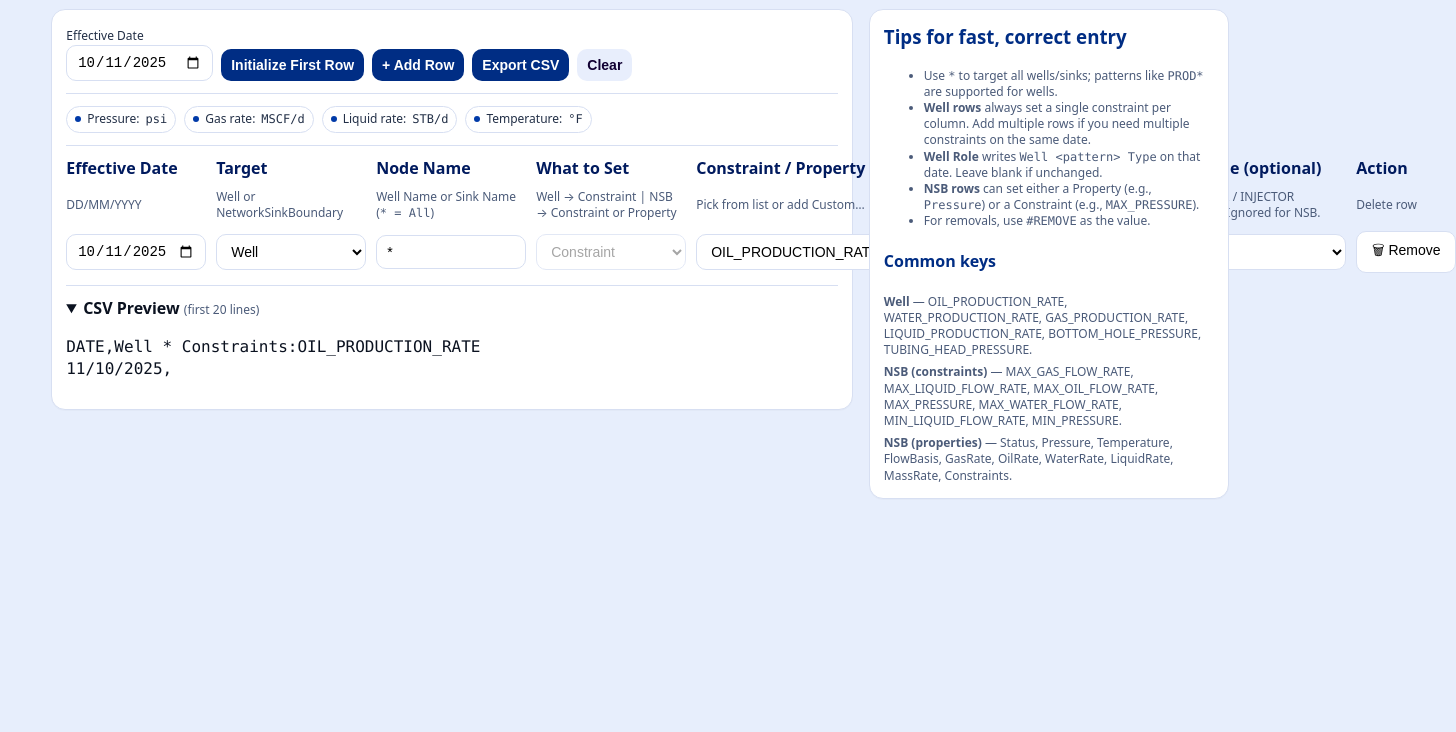
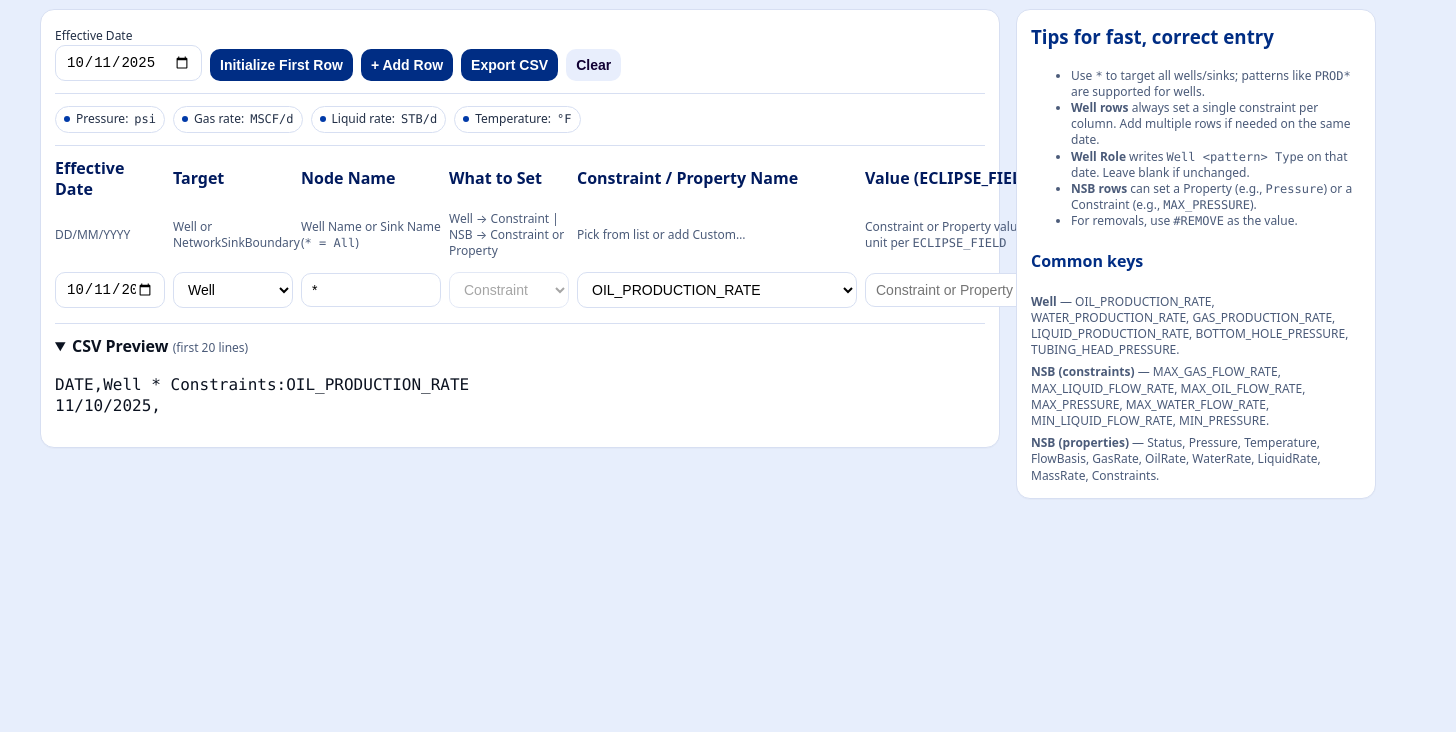
Before and after one commit to pmachado333/Simulation_Logic, a plain HTML site: page index.html in a window 1280 px wide. Shown: the part 92-824 px from the top of the page, 1456 px wide, since content can reach past the window. Drawn offline with Linux system fonts and the light colour scheme.

Commit message:
ok but needs improvement

```diff
--- a/index.html
+++ b/index.html
@@ -5,77 +5,50 @@
   <title>Simulation Logic input generator - FDPlan</title>
   <meta name="viewport" content="width=device-width, initial-scale=1" />
   <style>
-    /* ===== SLB-inspired palette (stable build) ===== */
-    :root {
-      --slb-900:#001a5e; /* deep navy */
-      --slb-800:#002d84; /* primary */
-      --slb-700:#003aa8;
-      --slb-600:#175cd3;
-      --slb-100:#e7eefc; /* light tint */
-      --ink-900:#0b1220;
-      --ink-700:#233047;
-      --ink-500:#4b5b79;
-      --line:#d7dff2;
-      --white:#fff;
+    :root{--slb-900:#001a5e;--slb-800:#002d84;--slb-700:#003aa8;--slb-600:#175cd3;--slb-100:#e7eefc;--ink-900:#0b1220;--ink-700:#233047;--ink-500:#4b5b79;--line:#d7dff2;--white:#fff}
+    *{box-sizing:border-box}
+    html,body{height:100%}
+    body{margin:24px;line-height:1.35;font-family:system-ui,-apple-system,Segoe UI,Roboto,Ubuntu,Cantarell,"Helvetica Neue",Arial,"Noto Sans";background:var(--slb-100);color:var(--ink-900)}
+    h1{margin:0 0 4px;color:var(--slb-800);font-weight:800;letter-spacing:.2px}
+    .subtitle{color:var(--ink-500);font-size:13px;margin-bottom:12px}
+
+    /* Full-width page */
+    .page{width:100%;margin:0;padding:0 16px}
+
+    /* Two columns on wide screens; stack on smaller */
+    .grid{display:grid;gap:16px;grid-template-columns:minmax(960px,1fr) 360px;align-items:start}
+    @media (max-width:1200px){.grid{grid-template-columns:1fr}}
+
+    .card{border:1px solid var(--line);border-radius:14px;padding:14px;background:var(--white);box-shadow:0 1px 0 rgba(0,0,0,.02)}
+
+    input,select,button{padding:8px 10px;border:1px solid var(--line);border-radius:10px;font-size:14px;background:#fff}
+    input:focus,select:focus,button:focus{outline:2px solid var(--slb-600);outline-offset:2px}
+    label{font-size:12px;color:var(--ink-700)}
+    .toolbar{display:flex;gap:8px;flex-wrap:wrap;align-items:end}
+    .toolbar .btn{background:var(--slb-800);color:#fff;border:none;font-weight:600}
+    .toolbar .btn:hover{background:var(--slb-700);cursor:pointer}
+    .sep{height:1px;background:var(--line);margin:12px 0}
+
+    /* Columns: Date | Target | Name | What | Key | Value | WellType | Action */
+    .row{
+      display:grid;
+      grid-template-columns: 110px 120px 140px 120px minmax(280px,1fr) minmax(180px,1fr) 160px 96px;
+      gap:8px;margin-bottom:8px;align-items:center
     }
+    .row > *{min-width:0} /* critical to stop overflow */
+    .row-head{font-weight:700;color:var(--slb-900)}
+    .row-help{font-size:12px;color:var(--ink-500)}
+    .row-help>div{padding:2px 0}
+    .row input,.row select{width:100%}
 
-    *{box-sizing:border-box}
-    html, body { height: 100%; }
-    body {
-      margin: 24px;
-      line-height: 1.35;
-      font-family: system-ui,-apple-system,Segoe UI,Roboto,Ubuntu,Cantarell,"Helvetica Neue",Arial,"Noto Sans";
-      background: var(--slb-100);
-      color: var(--ink-900);
-    }
-    h1 { margin: 0 0 4px; color: var(--slb-800); font-weight: 800; letter-spacing: .2px; }
-    .subtitle { color: var(--ink-500); font-size: 13px; margin-bottom: 12px; }
+    .mono{font-family:ui-monospace,SFMono-Regular,Menlo,Consolas,"Liberation Mono",monospace}
+    pre{white-space:pre-wrap}
+    .hide{display:none!important}
 
-    /* ===== Centered container for header + grid ===== */
-    .page { max-width: 1260px; width: clamp(1020px, 92vw, 1260px); margin: 0 auto; }
-
-    /* Layout: roomy left panel, fixed help card */
-    .grid {
-      display: grid;
-      gap: 16px;
-      grid-template-columns: minmax(740px, 1fr) 360px;
-      align-items: start;
-    }
-    .card { border: 1px solid var(--line); border-radius: 14px; padding: 14px; background: var(--white); box-shadow: 0 1px 0 rgba(0,0,0,.02); }
-
-    /* Controls */
-    input, select, button { padding: 8px 10px; border: 1px solid var(--line); border-radius: 10px; font-size: 14px; background: #fff; }
-    input:focus, select:focus, button:focus { outline: 2px solid var(--slb-600); outline-offset: 2px; }
-    label { font-size: 12px; color: var(--ink-700); }
-    .toolbar { display: flex; gap: 8px; flex-wrap: wrap; align-items: end; }
-    .toolbar .btn { background: var(--slb-800); color: #fff; border: none; font-weight: 600; }
-    .toolbar .btn:hover { background: var(--slb-700); cursor: pointer; }
-    .sep { height: 1px; background: var(--line); margin: 12px 0; }
-
-    /* ===== Table columns (balanced, overflow-safe) =====
-       Date | Target | Name | What | Key | Value | WellType | Action */
-    .row {
-      display: grid;
-      grid-template-columns:
-        140px 150px 150px 150px
-        minmax(260px, 1fr) 190px 180px 100px;
-      gap: 10px;
-      margin-bottom: 8px;
-      align-items: center;
-    }
-    .row-head { font-weight: 700; color: var(--slb-900); }
-    .row-help { font-size: 12px; color: var(--ink-500); }
-    .row-help > div { padding: 2px 0; }
-    .row input, .row select { width: 100%; }
-
-    .mono { font-family: ui-monospace, SFMono-Regular, Menlo, Consolas, "Liberation Mono", monospace; }
-    pre { white-space: pre-wrap; }
-    .hide { display:none !important; }
-
-    .pill { display:inline-flex; align-items:center; gap:6px; padding:4px 8px; border-radius:999px; border:1px solid var(--line); background:#fff; font-size:12px; color:var(--ink-700); }
-    .pill .dot { width:6px; height:6px; border-radius:50%; background: var(--slb-700); display:inline-block; }
-    .legend { display:flex; flex-wrap:wrap; gap:8px; }
-    .muted { color: var(--ink-500); font-size: 12px; }
+    .pill{display:inline-flex;align-items:center;gap:6px;padding:4px 8px;border-radius:999px;border:1px solid var(--line);background:#fff;font-size:12px;color:var(--ink-700)}
+    .pill .dot{width:6px;height:6px;border-radius:50%;background:var(--slb-700);display:inline-block}
+    .legend{display:flex;flex-wrap:wrap;gap:8px}
+    .muted{color:var(--ink-500);font-size:12px}
   </style>
 </head>
 <body>
@@ -101,7 +74,7 @@
 
         <div class="sep"></div>
 
-        <!-- Units quick reference (ECLIPSE_FIELD) -->
+        <!-- Units reference -->
         <div class="legend" aria-label="Units (ECLIPSE_FIELD)">
           <span class="pill"><span class="dot"></span>Pressure: <span class="mono">psi</span></span>
           <span class="pill"><span class="dot"></span>Gas rate: <span class="mono">MSCF/d</span></span>
@@ -111,7 +84,7 @@
 
         <div class="sep"></div>
 
-        <!-- Column headers -->
+        <!-- Header + help -->
         <div class="row row-head">
           <div>Effective Date</div>
           <div>Target</div>
@@ -136,24 +109,22 @@
         <div id="rows"></div>
 
         <div class="sep"></div>
-
         <details open>
           <summary><strong>CSV Preview</strong> <span class="muted">(first 20 lines)</span></summary>
           <pre id="preview" class="mono"></pre>
         </details>
       </section>
 
-      <!-- Right: Help / Hints -->
+      <!-- Right: Help -->
       <aside class="card">
         <h3 style="color:var(--slb-800); margin-top:0;">Tips for fast, correct entry</h3>
         <ul class="muted">
           <li>Use <span class="mono">*</span> to target all wells/sinks; patterns like <span class="mono">PROD*</span> are supported for wells.</li>
-          <li><strong>Well rows</strong> always set a single constraint per column. Add multiple rows if you need multiple constraints on the same date.</li>
+          <li><strong>Well rows</strong> always set a single constraint per column. Add multiple rows if needed on the same date.</li>
           <li><strong>Well Role</strong> writes <span class="mono">Well &lt;pattern&gt; Type</span> on that date. Leave blank if unchanged.</li>
-          <li><strong>NSB rows</strong> can set either a Property (e.g., <span class="mono">Pressure</span>) or a Constraint (e.g., <span class="mono">MAX_PRESSURE</span>).</li>
+          <li><strong>NSB rows</strong> can set a Property (e.g., <span class="mono">Pressure</span>) or a Constraint (e.g., <span class="mono">MAX_PRESSURE</span>).</li>
           <li>For removals, use <span class="mono">#REMOVE</span> as the value.</li>
         </ul>
-
         <h4 style="color:var(--slb-800);">Common keys</h4>
         <div class="muted"><strong>Well</strong> — OIL_PRODUCTION_RATE, WATER_PRODUCTION_RATE, GAS_PRODUCTION_RATE, LIQUID_PRODUCTION_RATE, BOTTOM_HOLE_PRESSURE, TUBING_HEAD_PRESSURE.</div>
         <div class="muted" style="margin-top:6px;"><strong>NSB (constraints)</strong> — MAX_GAS_FLOW_RATE, MAX_LIQUID_FLOW_RATE, MAX_OIL_FLOW_RATE, MAX_PRESSURE, MAX_WATER_FLOW_RATE, MIN_LIQUID_FLOW_RATE, MIN_PRESSURE.</div>
@@ -163,62 +134,44 @@
   </div>
 
   <script>
-  // ===== Stable palette-first logic (unchanged functionality) =====
-  window.addEventListener('DOMContentLoaded', function(){
+  (function(){
     'use strict';
 
+    // Guard: surface any JS error so nothing fails silently.
+    window.addEventListener('error', function(e){ alert('Script error: ' + e.message); });
+
     // Data
-    var WELL_CONSTRAINTS = [
-      'OIL_PRODUCTION_RATE','WATER_PRODUCTION_RATE','GAS_PRODUCTION_RATE','LIQUID_PRODUCTION_RATE',
-      'BOTTOM_HOLE_PRESSURE','TUBING_HEAD_PRESSURE','Custom...'
-    ];
-    var WELL_TYPES = ['', 'PRODUCER','WATER_INJECTOR','GAS_INJECTOR','OIL_INJECTOR'];
+    var WELL_CONSTRAINTS=['OIL_PRODUCTION_RATE','WATER_PRODUCTION_RATE','GAS_PRODUCTION_RATE','LIQUID_PRODUCTION_RATE','BOTTOM_HOLE_PRESSURE','TUBING_HEAD_PRESSURE','Custom...'];
+    var WELL_TYPES=['','PRODUCER','WATER_INJECTOR','GAS_INJECTOR','OIL_INJECTOR'];
+    var NSB_PROPERTIES=['Status','Pressure','Temperature','FlowBasis','GasRate','OilRate','WaterRate','LiquidRate','MassRate','Constraints','Custom...'];
+    var NSB_CONSTRAINTS=['MAX_GAS_FLOW_RATE','MAX_LIQUID_FLOW_RATE','MAX_OIL_FLOW_RATE','MAX_PRESSURE','MAX_WATER_FLOW_RATE','MIN_LIQUID_FLOW_RATE','MIN_PRESSURE','Custom...'];
 
-    var NSB_PROPERTIES = [
-      'Status','Pressure','Temperature','FlowBasis','GasRate','OilRate','WaterRate','LiquidRate','MassRate','Constraints','Custom...'
-    ];
-    var NSB_CONSTRAINTS = [
-      'MAX_GAS_FLOW_RATE','MAX_LIQUID_FLOW_RATE','MAX_OIL_FLOW_RATE','MAX_PRESSURE','MAX_WATER_FLOW_RATE','MIN_LIQUID_FLOW_RATE','MIN_PRESSURE','Custom...'
-    ];
+    // DOM refs
+    var rowsEl, previewEl, startDateEl, btnInit, btnAdd, btnExport, btnClear;
 
-    // DOM
-    var rowsEl = document.getElementById('rows');
-    var previewEl = document.getElementById('preview');
-    var startDateEl = document.getElementById('startDate');
-    var btnInit = document.getElementById('btnInit');
-    var btnAdd = document.getElementById('btnAdd');
-    var btnExport = document.getElementById('btnExport');
-    var btnClear = document.getElementById('btnClear');
-
-    // Helpers
+    // Utils
     function fmtDateDDMMYYYY(iso){ if(!iso) return ''; var p=iso.split('-'); return p.length===3 ? (p[2]+'/'+p[1]+'/'+p[0]) : iso; }
     function csvEscape(s){ if(s==null) return ''; var out=String(s); if(/[",\n]/.test(out)){ out=out.replace(/"/g,'""'); return '"'+out+'"'; } return out; }
-    function make(tag, cls){ var el=document.createElement(tag); if(cls) el.className=cls; return el; }
+    function make(tag,cls){ var el=document.createElement(tag); if(cls) el.className=cls; return el; }
     function fillSelect(sel, items, preset){ sel.innerHTML=''; items.forEach(function(t){ var o=make('option'); o.value=t; o.textContent=(t===''?'—':t); sel.appendChild(o); }); if(preset!=null && items.indexOf(preset)>-1) sel.value=preset; }
 
-    // Rows
+    // Row constructor
     function addRow(dateISO, entity, name, kindVal, key, value, wellType){
-      var row = make('div','row');
+      var row=make('div','row');
 
-      var d = make('input','r-date'); d.type='date'; d.value=dateISO||'';
+      var d=make('input','r-date'); d.type='date'; d.value=dateISO||'';
+      var ent=make('select','r-entity'); ['Well','NetworkSinkBoundary'].forEach(function(x){ var o=make('option'); o.value=x; o.textContent=x; ent.appendChild(o); }); ent.value=entity||'Well';
+      var n=make('input','r-name'); n.type='text'; n.placeholder='Well Name or Sink Name (* = All)'; n.value=(name==null||name==='')?'*':name;
 
-      var ent = make('select','r-entity'); ['Well','NetworkSinkBoundary'].forEach(function(x){ var o=make('option'); o.value=x; o.textContent=x; ent.appendChild(o); }); ent.value=entity||'Well';
-
-      var n = make('input','r-name'); n.type='text'; n.placeholder='Well Name or Sink Name (* = All)'; n.value=(name==null||name==='')?'*':name;
-
-      var kind = make('select','r-kind');
+      var kind=make('select','r-kind');
       function resetKind(){
-        kind.innerHTML = '';
-        if(ent.value==='Well'){
-          var o=make('option'); o.value='cons'; o.textContent='Constraint'; kind.appendChild(o); kind.disabled=true;
-        } else {
-          [['cons','Constraint'],['prop','Property']].forEach(function(x){ var o=make('option'); o.value=x[0]; o.textContent=x[1]; kind.appendChild(o); });
-          kind.disabled=false;
-        }
+        kind.innerHTML='';
+        if(ent.value==='Well'){ var o=make('option'); o.value='cons'; o.textContent='Constraint'; kind.appendChild(o); kind.disabled=true; }
+        else { [['cons','Constraint'],['prop','Property']].forEach(function(x){ var o=make('option'); o.value=x[0]; o.textContent=x[1]; kind.appendChild(o); }); kind.disabled=false; }
       }
       resetKind(); kind.value = kindVal || 'cons';
 
-      var keySel = make('select','r-key');
+      var keySel=make('select','r-key');
       function refillKey(){
         if(ent.value==='Well') fillSelect(keySel, WELL_CONSTRAINTS, key||undefined);
         else if(kind.value==='prop') fillSelect(keySel, NSB_PROPERTIES, key||undefined);
@@ -228,19 +181,19 @@
 
       keySel.addEventListener('change', function(){
         if(ent.value==='Well' && keySel.value==='Custom...'){
-          var label = prompt('Enter custom WELL constraint name:');
+          var label=prompt('Enter custom WELL constraint name:');
           if(label && label.trim()){
-            var val = label.trim();
+            var val=label.trim();
             if(WELL_CONSTRAINTS.indexOf(val)===-1) WELL_CONSTRAINTS.splice(WELL_CONSTRAINTS.length-1,0,val);
             fillSelect(keySel, WELL_CONSTRAINTS, val);
           } else { fillSelect(keySel, WELL_CONSTRAINTS, WELL_CONSTRAINTS[0]); }
         }
         if(ent.value==='NetworkSinkBoundary' && keySel.value==='Custom...'){
-          var which = prompt('Type C for Constraint or P for Property');
-          var label2 = prompt('Enter custom name:');
+          var which=prompt('Type C for Constraint or P for Property');
+          var label2=prompt('Enter custom name:');
           if(label2 && label2.trim()){
-            var v = label2.trim();
-            if(which && (which.toUpperCase()==='P')){ if(NSB_PROPERTIES.indexOf(v)===-1) NSB_PROPERTIES.splice(NSB_PROPERTIES.length-1,0,v); kind.value='prop'; }
+            var v=label2.trim();
+            if(which && which.toUpperCase()==='P'){ if(NSB_PROPERTIES.indexOf(v)===-1) NSB_PROPERTIES.splice(NSB_PROPERTIES.length-1,0,v); kind.value='prop'; }
             else { if(NSB_CONSTRAINTS.indexOf(v)===-1) NSB_CONSTRAINTS.splice(NSB_CONSTRAINTS.length-1,0,v); kind.value='cons'; }
             refillKey(); keySel.value=v;
           } else { refillKey(); }
@@ -248,11 +201,9 @@
         renderPreview();
       });
 
-      var v = make('input','r-value'); v.type='text'; v.placeholder='Constraint or Property value, unit per ECLIPSE_FIELD'; v.value=value||'';
-
-      var wType = make('select','r-welltype'); fillSelect(wType, WELL_TYPES, (wellType==null?'':wellType));
-
-      var del = make('button','r-del'); del.type='button'; del.textContent='🗑 Remove';
+      var v=make('input','r-value'); v.type='text'; v.placeholder='Constraint or Property value, unit per ECLIPSE_FIELD'; v.value=value||'';
+      var wType=make('select','r-welltype'); fillSelect(wType, WELL_TYPES, (wellType==null?'':wellType));
+      var del=make('button','r-del'); del.type='button'; del.textContent='🗑 Remove';
 
       function applyVisibility(){ wType.classList.toggle('hide', ent.value!=='Well'); }
       applyVisibility();
@@ -267,73 +218,80 @@
       renderPreview();
     }
 
-    // CSV (group by date+context)
+    // CSV builder
     function buildCSV(){
-      var entries=[];
-      var rs = rowsEl.querySelectorAll('.row');
+      var entries=[]; var rs=rowsEl.querySelectorAll('.row');
       for(var i=0;i<rs.length;i++){
-        var r = rs[i];
-        var dateISO = r.querySelector('.r-date').value; if(!dateISO) continue;
-        var entity = r.querySelector('.r-entity').value;
-        var name = (r.querySelector('.r-name').value.trim()||'*');
-        var kind = r.querySelector('.r-kind').value; // 'cons' or 'prop'
-        var key = r.querySelector('.r-key').value.trim();
-        var val = r.querySelector('.r-value').value.trim();
-        var wtype = r.querySelector('.r-welltype').value; // may be ''
-        entries.push({dateISO:dateISO, entity:entity, name:name, kind:kind, key:key, val:val, wtype:wtype});
+        var r=rs[i];
+        var dateISO=r.querySelector('.r-date'); if(!dateISO) continue;
+        var dval=dateISO.value; if(!dval) continue;
+        var entity=r.querySelector('.r-entity').value;
+        var name=(r.querySelector('.r-name').value.trim()||'*');
+        var kind=r.querySelector('.r-kind').value;
+        var key=r.querySelector('.r-key').value.trim();
+        var val=r.querySelector('.r-value').value.trim();
+        var wtype=r.querySelector('.r-welltype').value;
+        entries.push({dateISO:dval,entity:entity,name:name,kind:kind,key:key,val:val,wtype:wtype});
       }
       if(!entries.length) return '';
 
-      var groups = new Map();
-      function ensureGroup(gid, dateKey){ if(!groups.has(gid)) groups.set(gid, {dateKey:dateKey, map:new Map([["DATE", dateKey]])}); return groups.get(gid).map; }
-
+      var groups=new Map();
+      function ensureGroup(gid,dateKey){ if(!groups.has(gid)) groups.set(gid,{dateKey:dateKey,map:new Map([['DATE',dateKey]])}); return groups.get(gid).map; }
       function dateKeyOf(iso){ return fmtDateDDMMYYYY(iso); }
 
       entries.forEach(function(e){
-        var dkey = dateKeyOf(e.dateISO);
-        var gid, map;
+        var dkey=dateKeyOf(e.dateISO), gid, map;
         if(e.entity==='Well'){
-          var t = e.wtype || 'NONE';
-          gid = 'DATE='+dkey+'|Well|TYPE='+t+'|NAME='+e.name;
-          map = ensureGroup(gid, dkey);
+          var t=e.wtype||'NONE';
+          gid='DATE='+dkey+'|Well|TYPE='+t+'|NAME='+e.name;
+          map=ensureGroup(gid,dkey);
           if(e.wtype){ map.set('Well '+e.name+' Type', e.wtype); }
-          map.set('Well '+e.name+' Constraints:'+e.key, e.val || '');
+          map.set('Well '+e.name+' Constraints:'+e.key, e.val||'');
         } else {
-          gid = 'DATE='+dkey+'|NSB|NAME='+e.name;
-          map = ensureGroup(gid, dkey);
-          if(e.kind==='prop') map.set('NetworkSinkBoundary '+e.name+' '+e.key, e.val || '');
-          else map.set('NetworkSinkBoundary '+e.name+' Constraints:'+e.key, e.val || '');
+          gid='DATE='+dkey+'|NSB|NAME='+e.name;
+          map=ensureGroup(gid,dkey);
+          if(e.kind==='prop') map.set('NetworkSinkBoundary '+e.name+' '+e.key, e.val||'');
+          else map.set('NetworkSinkBoundary '+e.name+' Constraints:'+e.key, e.val||'');
         }
       });
 
-      var headers = new Set(['DATE']);
+      var headers=new Set(['DATE']);
       groups.forEach(function(obj){ obj.map.forEach(function(_,h){ headers.add(h); }); });
-      var cols = Array.from(headers);
+      var cols=Array.from(headers);
 
-      var rowsArr = Array.from(groups.entries()).map(function(x){ return {gid:x[0], dateKey:x[1].dateKey, map:x[1].map}; }).sort(function(a,b){
-        var A=a.dateKey.split('/'); var B=b.dateKey.split('/'); var t = new Date(A[2],A[1]-1,A[0]) - new Date(B[2],B[1]-1,B[0]);
-        if (t!==0) return t; return a.gid.localeCompare(b.gid);
+      var rowsArr=Array.from(groups.entries()).map(function(x){return{gid:x[0],dateKey:x[1].dateKey,map:x[1].map};}).sort(function(a,b){
+        var A=a.dateKey.split('/'); var B=b.dateKey.split('/'); var t=new Date(A[2],A[1]-1,A[0]) - new Date(B[2],B[1]-1,B[0]);
+        if(t!==0) return t; return a.gid.localeCompare(b.gid);
       });
 
       var lines=[]; lines.push(cols.map(csvEscape).join(','));
       rowsArr.forEach(function(r){ var out=[]; cols.forEach(function(h){ out.push(csvEscape(r.map.get(h)||'')); }); lines.push(out.join(',')); });
       return lines.join('\n');
     }
+    function renderPreview(){ var csv=buildCSV(); previewEl.textContent = csv ? csv.split('\n').slice(0,20).join('\n') : ''; }
+    function download(name,text){ var blob=new Blob([text],{type:'text/csv;charset=utf-8'}); var url=URL.createObjectURL(blob); var a=document.createElement('a'); a.href=url; a.download=name; document.body.appendChild(a); a.click(); a.remove(); URL.revokeObjectURL(url); }
 
-    function renderPreview(){ var csv = buildCSV(); previewEl.textContent = csv ? csv.split('\n').slice(0,20).join('\n') : ''; }
-    function download(name, text){ var blob=new Blob([text],{type:'text/csv;charset=utf-8'}); var url=URL.createObjectURL(blob); var a=document.createElement('a'); a.href=url; a.download=name; document.body.appendChild(a); a.click(); a.remove(); URL.revokeObjectURL(url); }
+    // Init
+    function boot(){
+      rowsEl=document.getElementById('rows');
+      previewEl=document.getElementById('preview');
+      startDateEl=document.getElementById('startDate');
+      btnInit=document.getElementById('btnInit');
+      btnAdd=document.getElementById('btnAdd');
+      btnExport=document.getElementById('btnExport');
+      btnClear=document.getElementById('btnClear');
 
-    // Buttons
-    btnInit.addEventListener('click', function(){ var d=startDateEl.value; if(!d){ alert('Pick an effective date'); return; } rowsEl.innerHTML=''; addRow(d,'Well','*','cons','OIL_PRODUCTION_RATE','', ''); });
-    btnAdd.addEventListener('click', function(){ var d=startDateEl.value || new Date().toISOString().slice(0,10); addRow(d,'Well','*','cons','OIL_PRODUCTION_RATE','', ''); });
-    btnExport.addEventListener('click', function(){ var csv=buildCSV(); if(!csv){ alert('No rows to export'); return; } download('case_Constraints.csv', csv); });
-    btnClear.addEventListener('click', function(){ rowsEl.innerHTML=''; previewEl.textContent=''; });
+      var todayISO=new Date().toISOString().slice(0,10);
+      startDateEl.value=todayISO;
+      addRow(todayISO,'Well','*','cons','OIL_PRODUCTION_RATE','', '');
 
-    // Boot
-    var todayISO = new Date().toISOString().slice(0,10);
-    startDateEl.value = todayISO;
-    addRow(todayISO,'Well','*','cons','OIL_PRODUCTION_RATE','', '');
-  });
+      btnInit.addEventListener('click',function(){ var d=startDateEl.value; if(!d){alert('Pick an effective date');return;} rowsEl.innerHTML=''; addRow(d,'Well','*','cons','OIL_PRODUCTION_RATE','', ''); });
+      btnAdd.addEventListener('click',function(){ var d=startDateEl.value||todayISO; addRow(d,'Well','*','cons','OIL_PRODUCTION_RATE','', ''); });
+      btnExport.addEventListener('click',function(){ var csv=buildCSV(); if(!csv){alert('No rows to export');return;} download('case_Constraints.csv',csv); });
+      btnClear.addEventListener('click',function(){ rowsEl.innerHTML=''; previewEl.textContent=''; });
+    }
+    document.addEventListener('DOMContentLoaded', boot);
+  })();
   </script>
 </body>
 </html>
```
